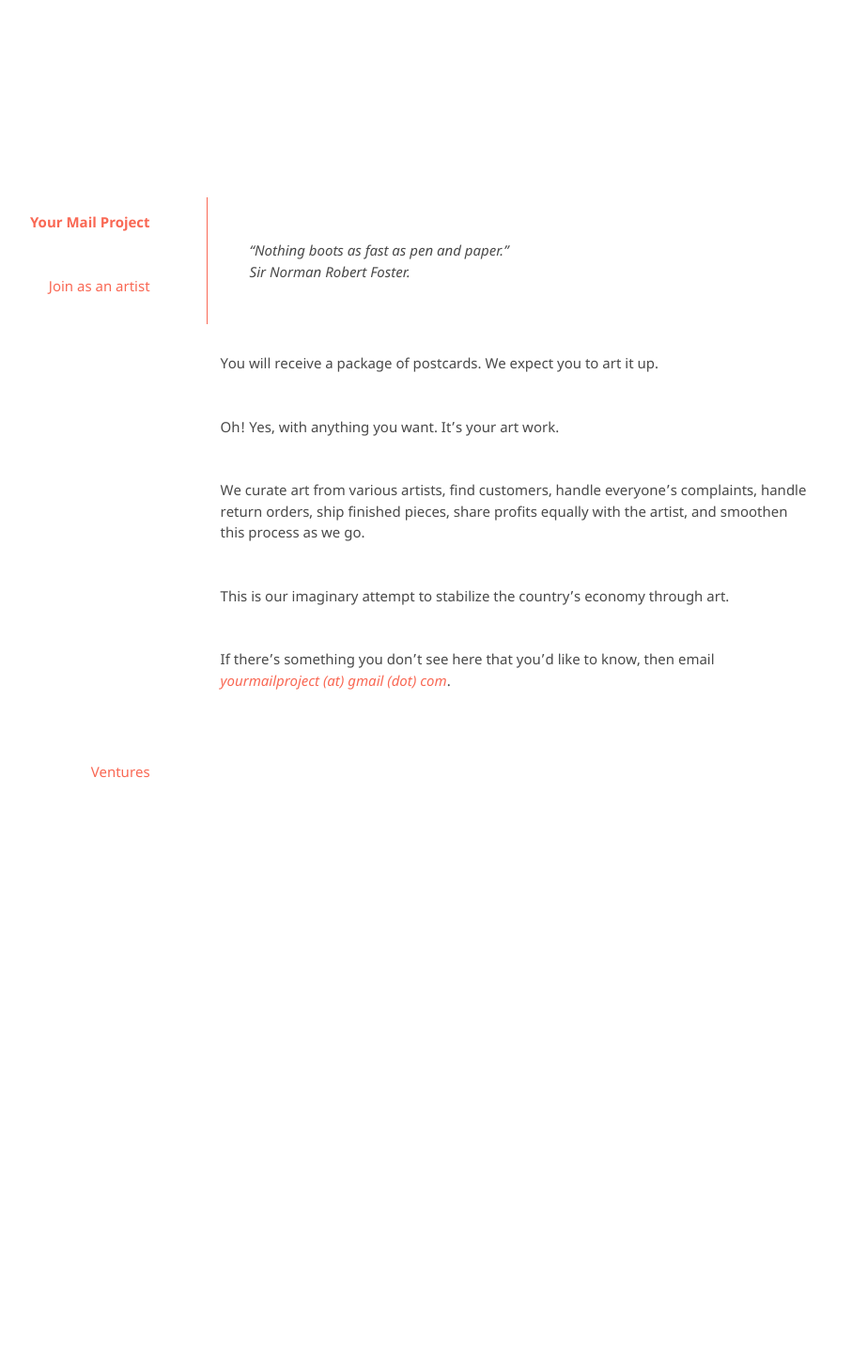
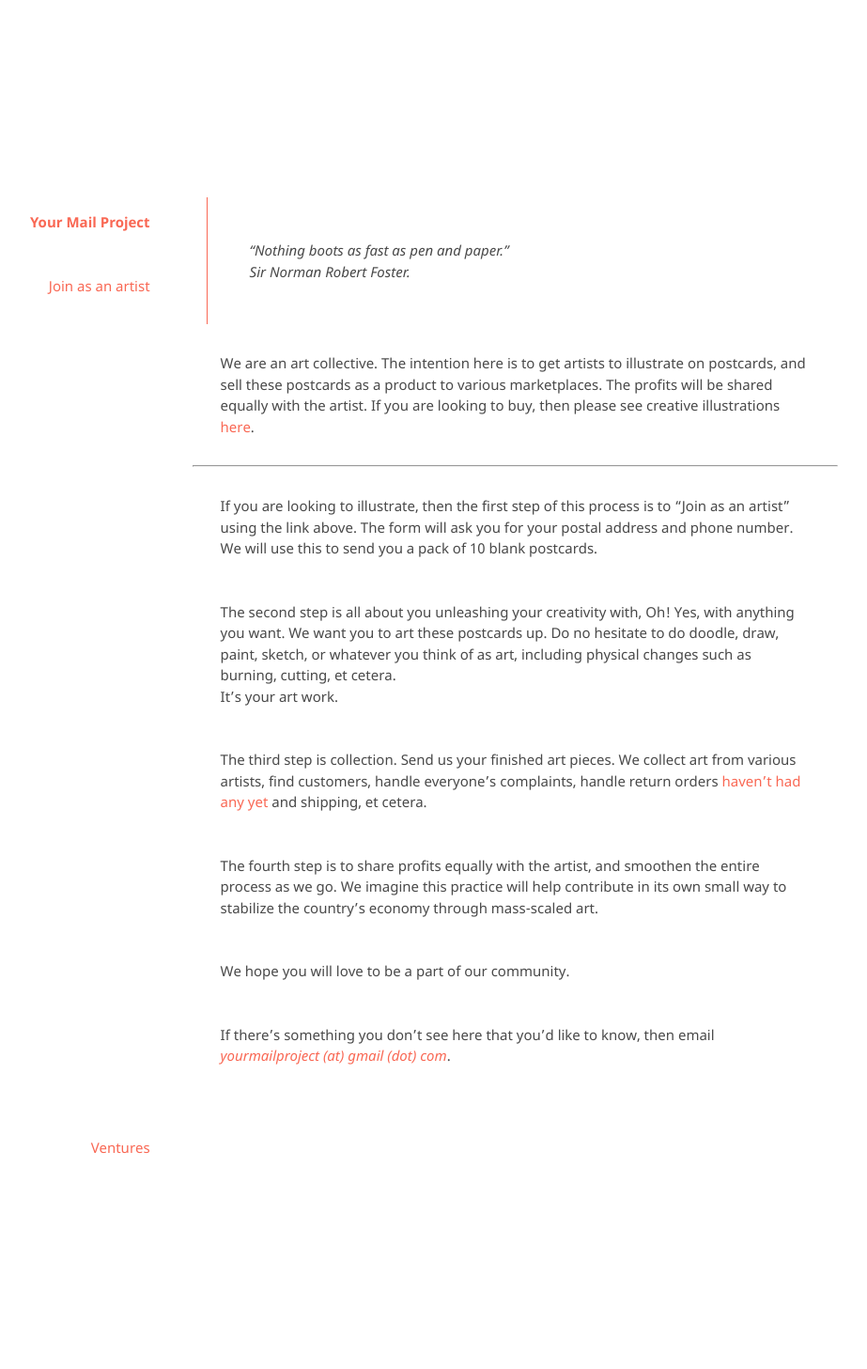
Before and after one commit to kvshvlin/yourmailproject, a Jekyll site: the page built from index.md, in a window 1280 px wide. Shown: the whole page at 94% size, without its empty margins (193-1116 px from the left). Built offline with Jekyll 4.4.1, drawn with Linux system fonts in a browser that asks for light colours; our own code applies the rules of GitHub Pages for plain Markdown files; before the commit the page ends 1058 px from its top, so only the background shows below that.

Commit message:
Update index.md

```diff
--- a/index.md
+++ b/index.md
@@ -1,13 +1,20 @@
 > "Nothing boots as fast as pen and paper."
 > Sir Norman Robert Foster.
 
-You will receive a package of postcards. We expect you to art it up.
+We are an art collective. The intention here is to get artists to illustrate on postcards, and sell these postcards as a product to various marketplaces. The profits will be shared equally with the artist. If you are looking to buy, then please see creative illustrations <a href="https://www.instagram.com/yourmailproject" target="_blank">here</a>.
 
-Oh! Yes, with anything you want. It's your art work.
+***
 
-We curate art from various artists, find customers, handle everyone's complaints, handle return orders, ship finished pieces, share profits equally with the artist, and smoothen this process as we go.
+If you are looking to illustrate, then the first step of this process is to "Join as an artist" using the link above. The form will ask you for your postal address and phone number. We will use this to send you a pack of 10 blank postcards.
 
-This is our imaginary attempt to stabilize the country's economy through art.
+The second step is all about you unleashing your creativity with, Oh! Yes, with anything you want. We want you to art these postcards up. Do no hesitate to do doodle, draw, paint, sketch, or whatever you think of as art, including physical changes such as burning, cutting, et cetera.
+It's your art work.
+
+The third step is collection. Send us your finished art pieces. We collect art from various artists, find customers, handle everyone's complaints, handle return orders [haven't had any yet]() and shipping, et cetera.
+
+The fourth step is to share profits equally with the artist, and smoothen the entire process as we go. We imagine this practice will help contribute in its own small way to stabilize the country's economy through mass-scaled art.
+
+We hope you will love to be a part of our community.
 
 If there’s something you don’t see here that you’d like to know, then email
 [_yourmailproject (at) gmail (dot) com_](mailto:yourmailproject@gmail.com).
```
